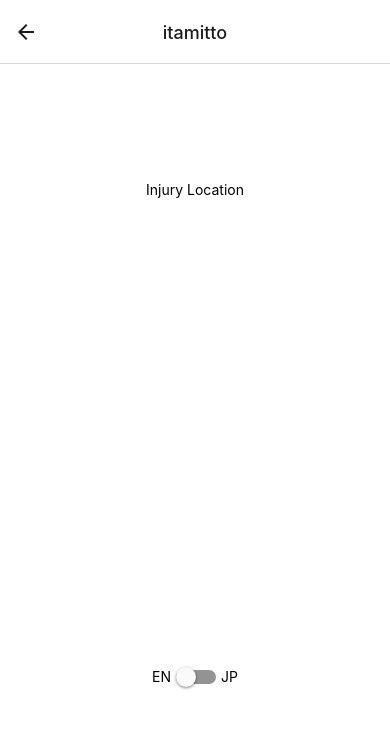
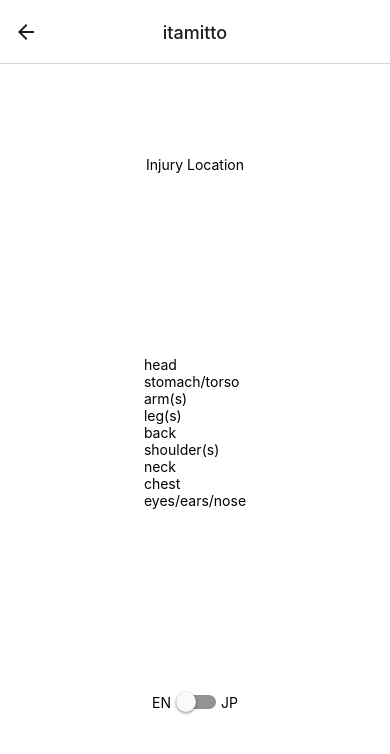
Before and after one commit to MyKamonohashi/itamitto-frontend, a React Native app in the folder client/: screen /FrameFifteen in a window 390 px wide. Shown: the top 754 px of the page. Built offline with nearby package versions, Linux system fonts and the light colour scheme.

Commit message:
feat: handle inputs and data submission

```diff
--- a/client/src/components/FrameFifteen.tsx
+++ b/client/src/components/FrameFifteen.tsx
@@ -32,8 +32,44 @@ export default function FrameFifteen( { route, navigation }: FrameFifteenProps)
     <View style={styles.container}>
       <Text>{language.title.injury_location}</Text>
       <View>
-
+      <Pressable onPress={() => setInjuryLocation("head")}>
+          <Text>{language.injury_location.head}</Text>
+        </Pressable>
+        <Pressable onPress={() => setInjuryLocation("stomach")}>
+          <Text>{language.injury_location.stomach}</Text>
+        </Pressable>
+        <Pressable onPress={() => setInjuryLocation("arm")}>
+          <Text>{language.injury_location.arm}</Text>
+        </Pressable>
+        <Pressable onPress={() => setInjuryLocation("leg")}>
+          <Text>{language.injury_location.leg}</Text>
+        </Pressable>
+        <Pressable onPress={() => setInjuryLocation("back")}>
+          <Text>{language.injury_location.back}</Text>
+        </Pressable>
+        <Pressable onPress={() => setInjuryLocation("shoulder")}>
+          <Text>{language.injury_location.shoulder}</Text>
+        </Pressable>
+        <Pressable onPress={() => setInjuryLocation("neck")}>
+          <Text>{language.injury_location.neck}</Text>
+        </Pressable>
+        <Pressable onPress={() => setInjuryLocation("chest")}>
+          <Text>{language.injury_location.chest}</Text>
+        </Pressable>
+        <Pressable onPress={() => setInjuryLocation("eyes/ears/nose")}>
+          <Text>{language.injury_location.eyes_ears_nose}</Text>
+        </Pressable>
       </View>
+      {/* <Pressable onPress={() => {
+          // go to FrameSixteen
+          navigation.navigate("FrameSixteen", {
+            injury_location: injuryLocation,
+            language: language,
+            isEnabled: isEnabled})
+          }
+        }>
+          <Text>{language.button.submit}</Text>
+        </Pressable> */}
       <LanguageToggle onValueChange={toggleSwitch} isEnabled={isEnabled}/>
     </View>
   );
```
